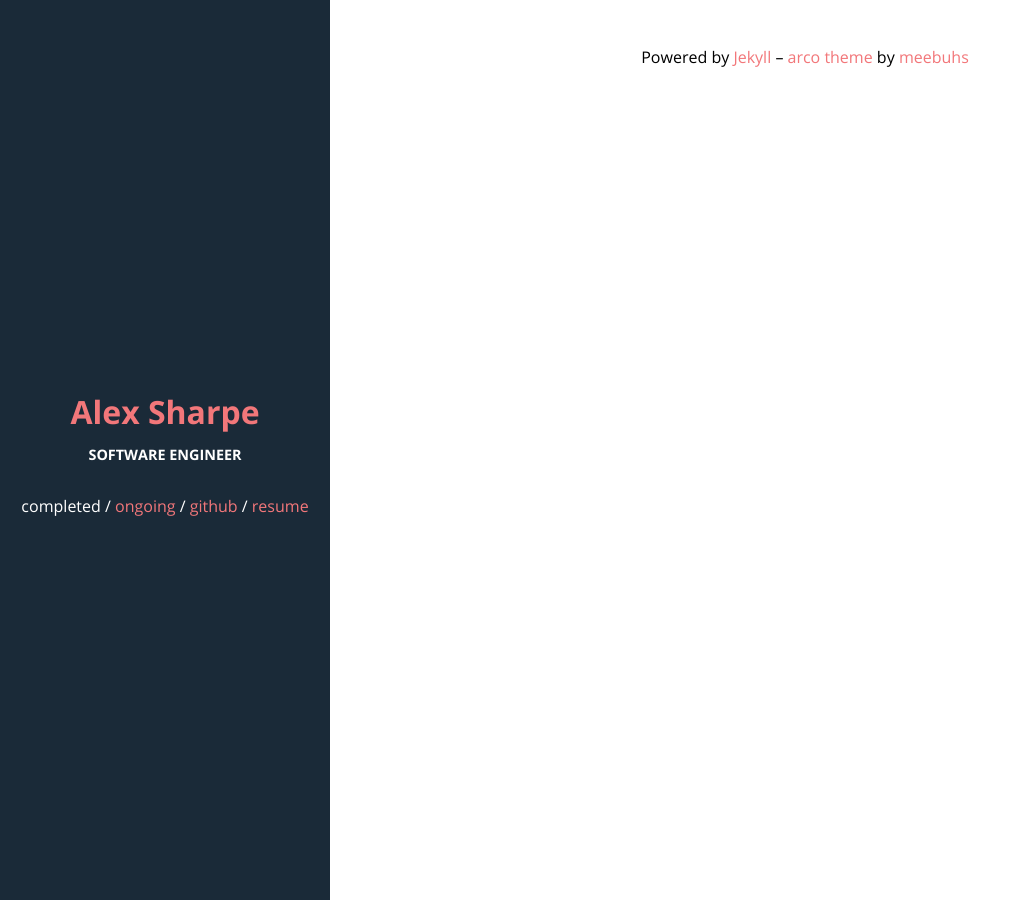
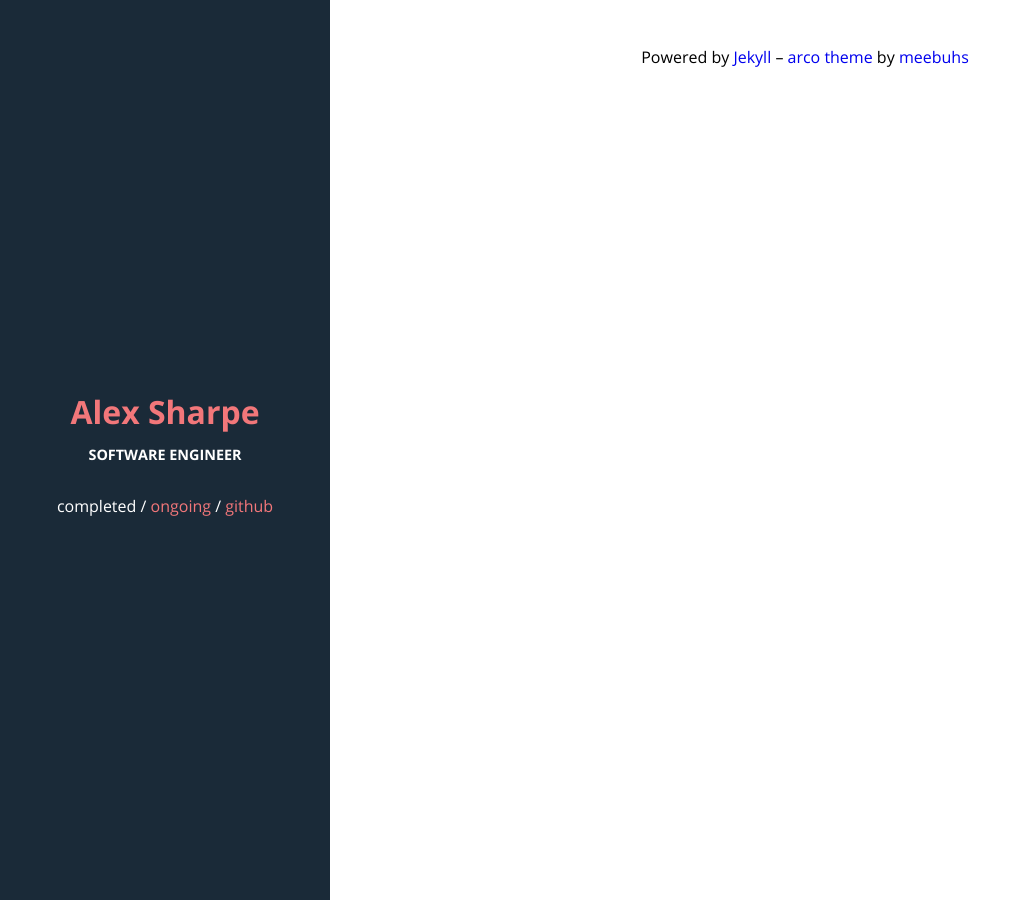
Before and after one commit to Meebuhs/arco, a Jekyll site: the page built from released.html, in a window 1280 px wide. Shown: the whole page, without its empty margins (0-1032 px from the left). Built offline with Jekyll 4.4.1, drawn with Linux system fonts in a browser that asks for light colours.

Commit message:
Fix unwanted link hover css

```diff
--- a/_includes/sidebar.html
+++ b/_includes/sidebar.html
@@ -18,6 +18,6 @@
             <a href="{{ "/projects/ongoing" }}" class="fade-onclick">ongoing</a>
         {% endif %}
         /
-        <a href="{{ "https://github.com/meebuhs" }}">github</a> / <a href="{{ "/resume" }}" class="fade-onclick">resume</a>
+        <a href="{{ "https://github.com/meebuhs" }}">github</a> {% if site.resume %} / <a href="{{ "/resume" }}" class="fade-onclick">resume</a> {% endif %}
     </div>
 </section>
--- a/_sass/arco.scss
+++ b/_sass/arco.scss
@@ -63,10 +63,8 @@
 }
 
 a {
-    color: $primary-highlight;
     text-decoration: none;
     :hover, :focus {
-      color: lighten($primary-highlight, 14%);
       text-decoration: none;
     }
 }
--- a/_sass/post-list.scss
+++ b/_sass/post-list.scss
@@ -51,4 +51,8 @@
 .list-post-category {
     font-weight: bold;
     font-size: 14px;
+    color: $primary-highlight;
+    &:hover, &:focus {
+        color: lighten($primary-highlight, 14%);
+    }
 }
--- a/_sass/post.scss
+++ b/_sass/post.scss
@@ -12,6 +12,10 @@
 .post-category {
     font-weight: bold;
     font-size: 14px;
+    color: $primary-highlight;
+    &:hover, &:focus {
+        color: lighten($primary-highlight, 14%);
+    }
 }
 
 .post-content img {
--- a/_sass/sidebar.scss
+++ b/_sass/sidebar.scss
@@ -1,7 +1,7 @@
 @import "constants";
 @import "fonts";
 
-.sidebar-text {
+.sidebar-text, .sidebar-links {
     h1 {
         margin: 0;
         :hover {
```
